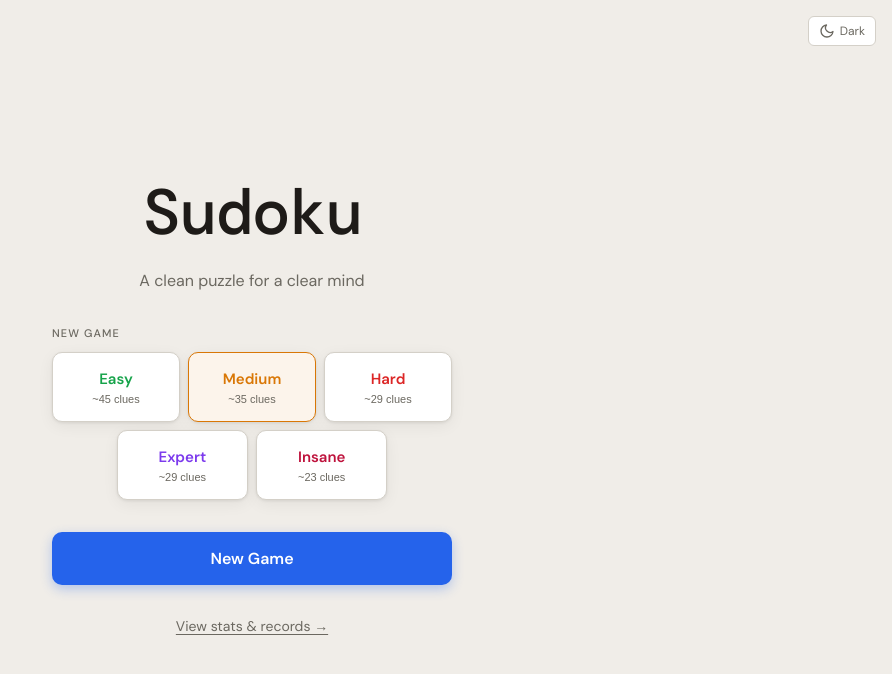
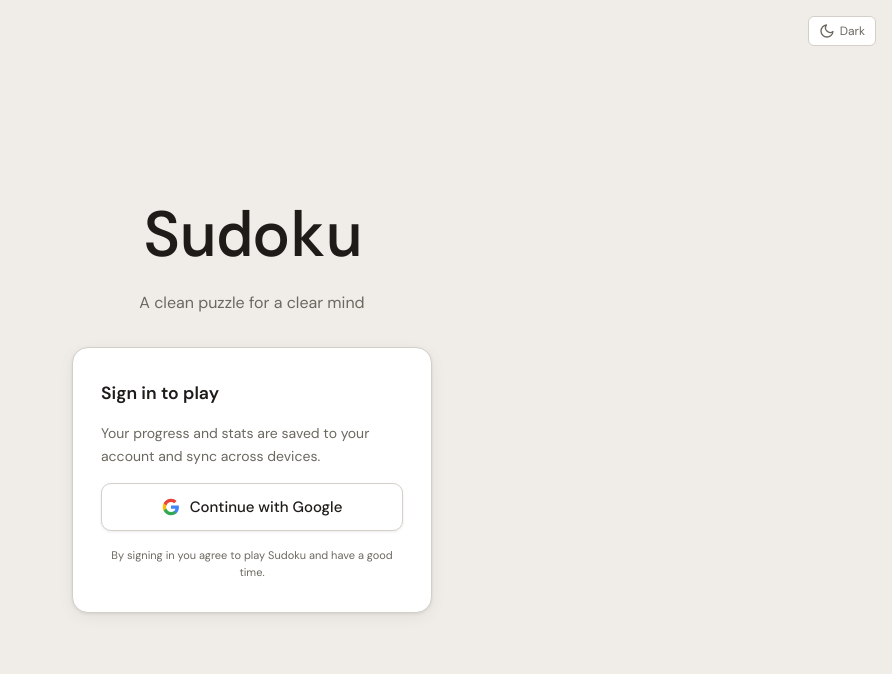
Before and after one commit to pablogaravito/sudoku-app, a React (Vite) app in the folder frontend/: page / in a window 1280 px wide. Shown: the top 674 px of the page, without its empty margins (388-1280 px from the left). Built offline with nearby package versions, Linux system fonts and the light colour scheme; no server answers.

Commit message:
added Google auth, configuring supabase and vercel for hosting

```diff
--- a/frontend/package.json
+++ b/frontend/package.json
@@ -10,6 +10,7 @@
     "preview": "vite preview"
   },
   "dependencies": {
+    "@supabase/supabase-js": "^2.106.2",
     "react": "^19.2.6",
     "react-dom": "^19.2.6"
   },
--- a/frontend/src/App.jsx
+++ b/frontend/src/App.jsx
@@ -2,9 +2,12 @@
 import HomeScreen from './screens/HomeScreen';
 import GameScreen from './screens/GameScreen';
 import StatsScreen from './screens/StatsScreen';
+import AuthScreen from './screens/AuthScreen';
 import { useTheme } from './hooks/useTheme';
+import { useAuth } from './hooks/useAuth';
 import './styles/index.css';
 
+// ── Local stats (fallback while not logged in, or for guests) ─────────────────
 const STATS_KEY = 'sudoku-stats';
 
 function loadStats() {
@@ -22,31 +25,25 @@
 
 function emptyDiffStats() {
   return {
-    started:       0,
-    won:           0,
-    lost:          0,   // explicitly abandoned games
-    totalTime:     0,
-    best:          Infinity,
-    winsNoHints:   0,
-    totalHints:    0,
-    currentStreak: 0,
-    longestStreak: 0,
+    started: 0, won: 0, lost: 0,
+    totalTime: 0, best: Infinity,
+    winsNoHints: 0, totalHints: 0,
+    currentStreak: 0, longestStreak: 0,
   };
 }
 
 export default function App() {
-  const [screen, setScreen]         = useState('home');
+  const [screen, setScreen]       = useState('home');
   const [difficulty, setDifficulty] = useState('medium');
-  const [resuming, setResuming]     = useState(false);
+  const [resuming, setResuming]   = useState(false);
   const theme = useTheme();
+  const auth  = useAuth();
 
   const handleStart = useCallback((diff) => {
-    // Record a game started
     const stats = loadStats();
     if (!stats[diff]) stats[diff] = emptyDiffStats();
     stats[diff].started = (stats[diff].started ?? 0) + 1;
     saveStats(stats);
-
     setDifficulty(diff);
     setResuming(false);
     setScreen('game');
@@ -58,12 +55,10 @@
     setScreen('game');
   }, []);
 
-  // Called when a puzzle is solved
   const handleComplete = useCallback(({ difficulty: diff, time, hintsUsed }) => {
     const stats = loadStats();
     if (!stats[diff]) stats[diff] = emptyDiffStats();
     const d = stats[diff];
-
     d.won           = (d.won          ?? 0) + 1;
     d.totalTime     = (d.totalTime    ?? 0) + time;
     d.best          = Math.min(d.best ?? Infinity, time);
@@ -71,11 +66,9 @@
     d.winsNoHints   = (d.winsNoHints  ?? 0) + (hintsUsed === 0 ? 1 : 0);
     d.currentStreak = (d.currentStreak ?? 0) + 1;
     d.longestStreak = Math.max(d.longestStreak ?? 0, d.currentStreak);
-
     saveStats(stats);
   }, []);
 
-  // Called when a game is abandoned (streak breaks, counts as a loss)
   const handleAbandon = useCallback((diff) => {
     const stats = loadStats();
     if (!stats[diff]) stats[diff] = emptyDiffStats();
@@ -85,6 +78,14 @@
     setScreen('home');
   }, []);
 
+  // While checking for existing session, show nothing (avoids flash)
+  if (auth.loading) return null;
+
+  // Not logged in → show auth screen
+  if (!auth.user) {
+    return <AuthScreen onSignIn={auth.signInWithGoogle} theme={theme} />;
+  }
+
   return (
     <>
       {screen === 'home'  && (
@@ -93,6 +94,8 @@
           onResume={handleResume}
           onViewStats={() => setScreen('stats')}
           theme={theme}
+          user={auth.user}
+          onSignOut={auth.signOut}
         />
       )}
       {screen === 'game'  && (
--- /dev/null
+++ b/frontend/src/hooks/useAuth.js
@@ -0,0 +1,47 @@
+// src/hooks/useAuth.js
+//
+// Manages authentication state for the whole app.
+//
+// Supabase auth is session-based — when a user logs in, Supabase stores
+// the session in localStorage automatically and restores it on page load.
+// We just need to listen for changes and keep React state in sync.
+
+import { useState, useEffect } from 'react';
+import { supabase } from '../lib/supabase';
+
+export function useAuth() {
+  const [user, setUser]       = useState(null);
+  const [loading, setLoading] = useState(true); // true while we check for existing session
+
+  useEffect(() => {
+    // Check if there's already a session (e.g. user refreshed the page)
+    supabase.auth.getSession().then(({ data: { session } }) => {
+      setUser(session?.user ?? null);
+      setLoading(false);
+    });
+
+    // Listen for login/logout events
+    const { data: { subscription } } = supabase.auth.onAuthStateChange((_event, session) => {
+      setUser(session?.user ?? null);
+    });
+
+    return () => subscription.unsubscribe();
+  }, []);
+
+  const signInWithGoogle = async () => {
+    const { error } = await supabase.auth.signInWithOAuth({
+      provider: 'google',
+      options: {
+        redirectTo: window.location.origin + window.location.pathname,
+      },
+    });
+    if (error) throw error;
+  };
+
+  const signOut = async () => {
+    const { error } = await supabase.auth.signOut();
+    if (error) throw error;
+  };
+
+  return { user, loading, signInWithGoogle, signOut };
+}
--- /dev/null
+++ b/frontend/src/lib/supabase.js
@@ -0,0 +1,18 @@
+// src/lib/supabase.js
+//
+// A single Supabase client instance shared across the whole app.
+// We create it once here and import it wherever we need database/auth access.
+//
+// The VITE_ prefix is required for Vite to expose env variables to the browser.
+// Without it, import.meta.env.VITE_SUPABASE_URL would be undefined.
+
+import { createClient } from '@supabase/supabase-js';
+
+const supabaseUrl  = import.meta.env.VITE_SUPABASE_URL;
+const supabaseKey  = import.meta.env.VITE_SUPABASE_ANON_KEY;
+
+if (!supabaseUrl || !supabaseKey) {
+  throw new Error('Missing Supabase environment variables. Check your .env file.');
+}
+
+export const supabase = createClient(supabaseUrl, supabaseKey);
--- /dev/null
+++ b/frontend/src/screens/AuthScreen.jsx
@@ -0,0 +1,66 @@
+// src/screens/AuthScreen.jsx
+//
+// Shown when the user isn't logged in.
+// Keeps it simple — just Google sign-in for now.
+
+import { useState } from 'react';
+import ThemeToggle from '../components/ThemeToggle';
+import styles from './AuthScreen.module.css';
+
+export default function AuthScreen({ onSignIn, theme }) {
+  const [loading, setLoading] = useState(false);
+  const [error, setError]     = useState(null);
+
+  const handleGoogleSignIn = async () => {
+    try {
+      setLoading(true);
+      setError(null);
+      await onSignIn();
+      // Page will redirect to Google — no need to setLoading(false)
+    } catch (err) {
+      setError('Sign in failed. Please try again.');
+      setLoading(false);
+    }
+  };
+
+  return (
+    <div className={styles.screen}>
+      <div className={styles.topBar}>
+        <ThemeToggle theme={theme.theme} onToggle={theme.toggle} />
+      </div>
+
+      <header className={styles.header}>
+        <h1 className={styles.title}>Sudoku</h1>
+        <p className={styles.subtitle}>A clean puzzle for a clear mind</p>
+      </header>
+
+      <div className={styles.card}>
+        <h2 className={styles.cardTitle}>Sign in to play</h2>
+        <p className={styles.cardBody}>
+          Your progress and stats are saved to your account and sync across devices.
+        </p>
+
+        <button
+          className={styles.googleBtn}
+          onClick={handleGoogleSignIn}
+          disabled={loading}
+        >
+          {/* Google's official logo SVG */}
+          <svg width="18" height="18" viewBox="0 0 24 24" aria-hidden="true">
+            <path d="M22.56 12.25c0-.78-.07-1.53-.2-2.25H12v4.26h5.92c-.26 1.37-1.04 2.53-2.21 3.31v2.77h3.57c2.08-1.92 3.28-4.74 3.28-8.09z" fill="#4285F4"/>
+            <path d="M12 23c2.97 0 5.46-.98 7.28-2.66l-3.57-2.77c-.98.66-2.23 1.06-3.71 1.06-2.86 0-5.29-1.93-6.16-4.53H2.18v2.84C3.99 20.53 7.7 23 12 23z" fill="#34A853"/>
+            <path d="M5.84 14.09c-.22-.66-.35-1.36-.35-2.09s.13-1.43.35-2.09V7.07H2.18C1.43 8.55 1 10.22 1 12s.43 3.45 1.18 4.93l3.66-2.84z" fill="#FBBC05"/>
+            <path d="M12 5.38c1.62 0 3.06.56 4.21 1.64l3.15-3.15C17.45 2.09 14.97 1 12 1 7.7 1 3.99 3.47 2.18 7.07l3.66 2.84c.87-2.6 3.3-4.53 6.16-4.53z" fill="#EA4335"/>
+          </svg>
+          <span>{loading ? 'Signing in…' : 'Continue with Google'}</span>
+        </button>
+
+        {error && <p className={styles.error}>{error}</p>}
+
+        <p className={styles.fine}>
+          By signing in you agree to play Sudoku and have a good time.
+        </p>
+      </div>
+    </div>
+  );
+}
--- /dev/null
+++ b/frontend/src/screens/AuthScreen.module.css
@@ -0,0 +1,102 @@
+/* src/screens/AuthScreen.module.css */
+
+.screen {
+  min-height: 100%;
+  display: flex;
+  flex-direction: column;
+  align-items: center;
+  justify-content: center;
+  padding: 2rem 1.5rem;
+  gap: 2rem;
+}
+
+.topBar {
+  position: absolute;
+  top: 1rem;
+  right: 1rem;
+}
+
+.header {
+  text-align: center;
+}
+
+.title {
+  font-family: var(--font-mono);
+  font-size: clamp(2.5rem, 8vw, 4rem);
+  font-weight: 500;
+  letter-spacing: -0.03em;
+  color: var(--color-text);
+}
+
+.subtitle {
+  margin-top: 0.5rem;
+  color: var(--color-text-muted);
+  font-size: 1rem;
+}
+
+.card {
+  width: 100%;
+  max-width: 360px;
+  background: var(--bg-card);
+  border: 1.5px solid var(--color-border);
+  border-radius: var(--radius-lg);
+  padding: 2rem 1.75rem;
+  box-shadow: var(--shadow-card);
+  display: flex;
+  flex-direction: column;
+  gap: 1rem;
+}
+
+.cardTitle {
+  font-size: 1.1rem;
+  font-weight: 600;
+  color: var(--color-text);
+}
+
+.cardBody {
+  font-size: 14px;
+  color: var(--color-text-muted);
+  line-height: 1.6;
+}
+
+.googleBtn {
+  display: flex;
+  align-items: center;
+  justify-content: center;
+  gap: 10px;
+  width: 100%;
+  padding: 13px;
+  background: var(--bg-card);
+  border: 1.5px solid var(--color-border);
+  border-radius: var(--radius-md);
+  font-family: var(--font-sans);
+  font-size: 15px;
+  font-weight: 500;
+  color: var(--color-text);
+  cursor: pointer;
+  transition: all 0.15s;
+  box-shadow: 0 1px 3px rgba(0,0,0,0.08);
+}
+
+.googleBtn:hover:not(:disabled) {
+  border-color: var(--color-primary);
+  box-shadow: 0 2px 8px rgba(37,99,235,0.15);
+}
+
+.googleBtn:disabled {
+  opacity: 0.6;
+  cursor: default;
+}
+
+.error {
+  font-size: 13px;
+  color: #dc2626;
+  text-align: center;
+}
+
+.fine {
+  font-size: 11px;
+  color: var(--color-text-muted);
+  text-align: center;
+  line-height: 1.5;
+}
--- a/frontend/src/screens/HomeScreen.jsx
+++ b/frontend/src/screens/HomeScreen.jsx
@@ -11,7 +11,7 @@
   { key: 'insane', label: 'Insane', desc: '~23 clues', color: '#be123c' },
 ];
 
-export default function HomeScreen({ onStart, onResume, onViewStats, theme }) {
+export default function HomeScreen({ onStart, onResume, onViewStats, theme, user, onSignOut }) {
   const [selected, setSelected] = useState('medium');
   const [savedDiff, setSavedDiff] = useState(null);
 
@@ -24,7 +24,18 @@
   return (
     <div className={styles.screen}>
       <div className={styles.topBar}>
-        <div />
+        <div className={styles.userInfo}>
+          {user && (
+            <>
+              <span className={styles.userName}>
+                {user.user_metadata?.full_name ?? user.email}
+              </span>
+              <button className={styles.signOutBtn} onClick={onSignOut}>
+                Sign out
+              </button>
+            </>
+          )}
+        </div>
         <ThemeToggle theme={theme.theme} onToggle={theme.toggle} />
       </div>
 
--- a/frontend/src/screens/HomeScreen.module.css
+++ b/frontend/src/screens/HomeScreen.module.css
@@ -13,8 +13,36 @@
 .topBar {
   position: absolute;
   top: 1rem;
+  left: 1rem;
   right: 1rem;
+  display: flex;
+  align-items: center;
+  justify-content: space-between;
 }
+
+.userInfo {
+  display: flex;
+  align-items: center;
+  gap: 8px;
+}
+
+.userName {
+  font-size: 13px;
+  color: var(--color-text-muted);
+}
+
+.signOutBtn {
+  background: none;
+  border: none;
+  font-family: var(--font-sans);
+  font-size: 13px;
+  color: var(--color-text-muted);
+  cursor: pointer;
+  text-decoration: underline;
+  text-underline-offset: 2px;
+  padding: 0;
+}
+.signOutBtn:hover { color: var(--color-text); }
 
 .header {
   text-align: center;
--- a/frontend/vite.config.js
+++ b/frontend/vite.config.js
@@ -3,10 +3,5 @@
 
 export default defineConfig({
   plugins: [react()],
-  base: "/sudoku-app/",
-  server: {
-    port: 3000,
-    strictPort: true, // don't try another port automatically
-    host: true, // optional: listen on 0.0.0.0
-  },
+  base: "/",
 });
```
Also changed, not shown: 1 other file (tests, documents, lock files or other folders).
